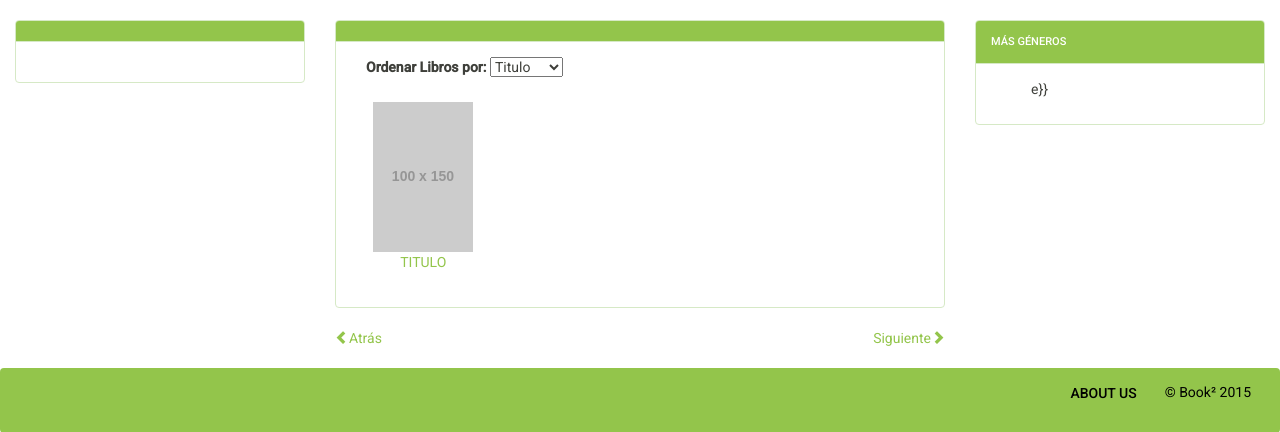
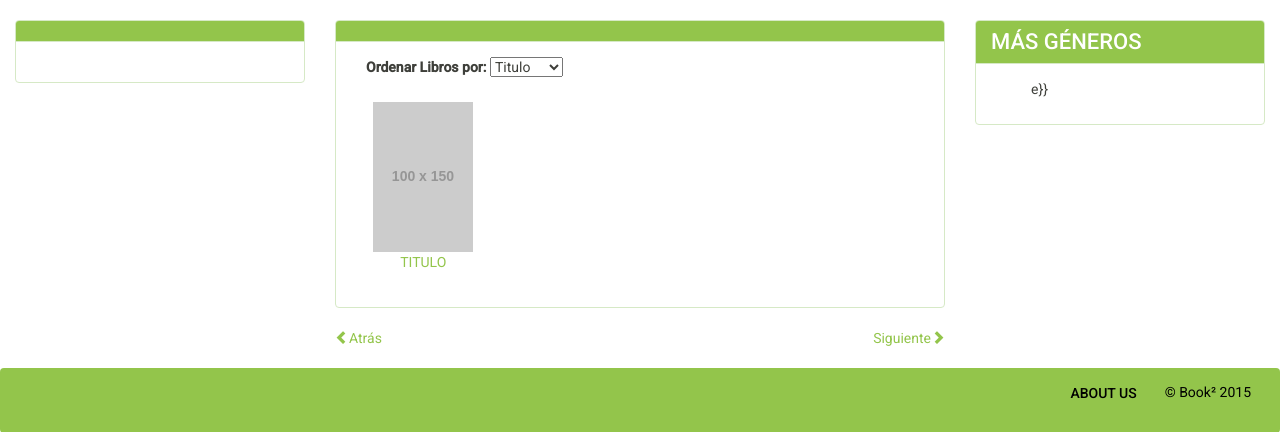
Before and after one commit to bennymc/Proyecto, a PHP site: page /?ctl=generos&id=1 in a window 1280 px wide. Shown: the part 64-496 px from the top of the page. Run offline with PHP 8.4, Linux system fonts and the light colour scheme; grey boxes labelled with a size stand in for pictures from a placeholder-image service; data that the repository does not hold is empty; some libraries are stand-ins or nearby versions.

Commit message:
Titulos para generos css
arregle un poco los estilos de los titulos en genero

```diff
--- a/Controlador/editarCtl.php
+++ b/Controlador/editarCtl.php
@@ -13,6 +13,9 @@ class editarCtl{
 	public function ejecutar(){
 
 		if(isset($_SESSION['usuario'])){
+
+			$this->mdl->CargarDatos();
+
 			$vista = file_get_contents("Vista/editar.php");
 			$this->dicc->CargarHeader();
 			$footer = file_get_contents("Vista/footer.html");
--- a/Vista/genero.html
+++ b/Vista/genero.html
@@ -3,7 +3,7 @@
 	<aside class="col-md-3">
 		<div class="panel panel-success">
 			<div class="panel-heading">
-			    <h3 class="panel-title" id="titulo">{{TituloLibrero}}</h3>
+			    <h3 class="TituloGrande" id="titulo">{{TituloLibrero}}</h3>
 			</div>
 			<div class="panel-body">
 			    <p id="descripcion">{{Descripcion}}</p>
@@ -15,7 +15,7 @@
 	<section class="col-md-6">
     	<div class="panel panel-success">
 			<div class="panel-heading">
-		     	<h1 class="panel-title" id="tituloLibrero">{{CabeceraLibrero}}</h1>
+		     	<h1 class="Contenedoresdelibros text-center" id="tituloLibrero">{{CabeceraLibrero}}</h1>
 			</div>
 			<div class="panel-body" id="contenedorgenero">
 			    <div class="col-md-12">
@@ -44,7 +44,7 @@
 	<aside class="col-md-3 " >
 		<div class="panel panel-success">
 			<div class="panel-heading">
-	    		<h3 class="panel-title" id="Tbrowse"> Más géneros</h3>
+	    		<h3 class="TituloGrande" id="Tbrowse"> Más géneros</h3>
 			</div>
 			<div class="panel-body">
 				<ul>
--- a/www/css/estilos.css
+++ b/www/css/estilos.css
@@ -10,6 +10,9 @@ h3.TituloGrande{
 	line-height: 22px;
 	font-weight: 500;
 	text-transform: uppercase;
+}
+.text-center {
+  text-align: center;
 }
 
 h1.titulosenperfil{
```
Also changed, not shown: Modelo/editarMdl.php (+12 -0 lines).
